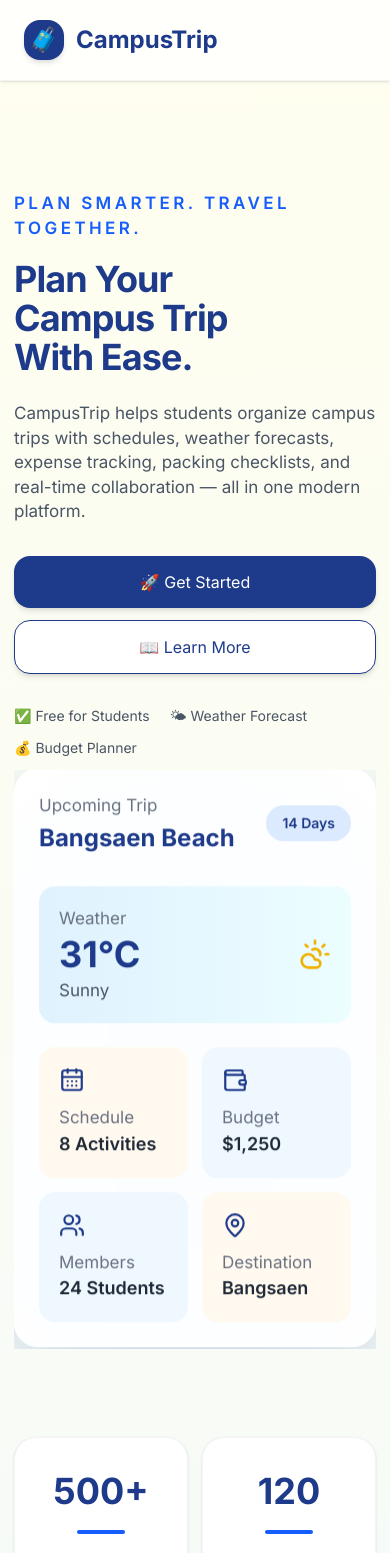
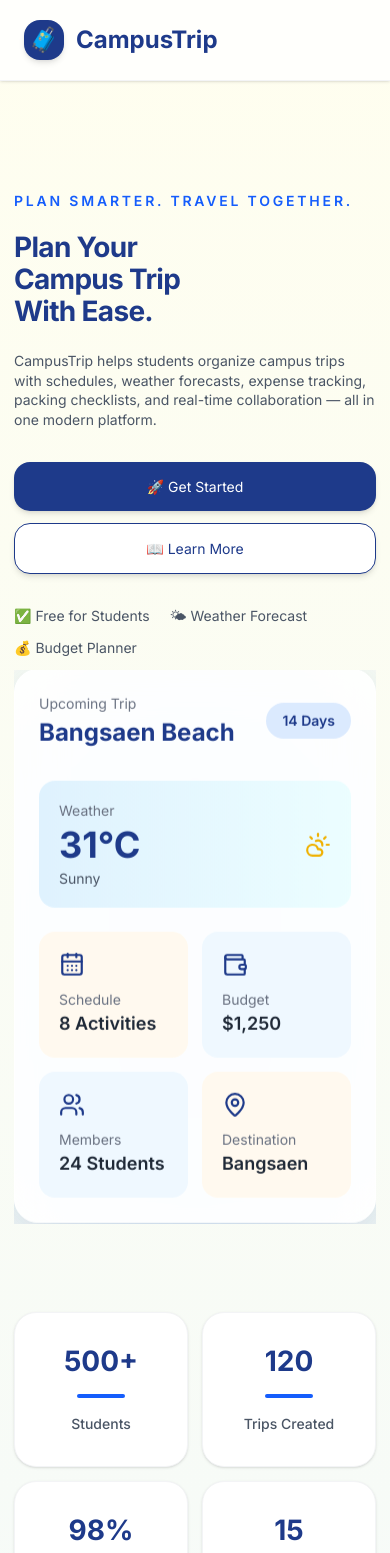
Before and after one commit to SawHsarDohSoe/campus-trip, a React app in the folder frontend/: page / in a window 390 px wide. Shown: the top 1553 px of the page. Built offline with nearby package versions, Linux system fonts and the light colour scheme; no server answers; the HTML template or start-up script is replaced by a standard one.

Commit message:
Compact mobile dashboard layout

```diff
--- a/frontend/src/pages/dashboard/Dashboard.jsx
+++ b/frontend/src/pages/dashboard/Dashboard.jsx
@@ -331,7 +331,7 @@ setSchedules(schedulesData.schedules);
           </div>
 
           <Link
-            to="/trips/new"
+            to="/trips/create"
             className="inline-flex items-center justify-center gap-2 rounded-xl bg-[#1E3A8A] px-5 py-3 font-semibold text-white shadow-lg transition hover:bg-blue-700"
           >
             <Plus size={19} />
--- a/frontend/src/styles/global.css
+++ b/frontend/src/styles/global.css
@@ -70,20 +70,21 @@
   }
 
   main > section:first-of-type h1 {
-    font-size: 36px !important;
-    line-height: 1.08 !important;
+    font-size: 28px !important;
+    line-height: 1.15 !important;
     letter-spacing: -0.025em;
   }
 
   main > section:first-of-type p {
-    font-size: 17px !important;
-    line-height: 1.45 !important;
+    font-size: 14px !important;
+    line-height: 1.4 !important;
   }
 
   main > section:first-of-type a {
-    width: 100%;
-    min-height: 52px;
-    font-size: 17px !important;
+    width: auto;
+    min-height: 44px;
+    padding: 0.625rem 1rem !important;
+    font-size: 15px !important;
   }
 
   /* =======================================================
@@ -98,7 +99,7 @@
   }
 
   main .rounded-3xl.bg-white.p-6 {
-    padding: 18px !important;
+    padding: 14px !important;
   }
 
   /* Reduce card spacing */
@@ -113,20 +114,20 @@
      ======================================================= */
 
   main .rounded-3xl.bg-white h2 {
-    font-size: 23px !important;
+    font-size: 19px !important;
     line-height: 1.2 !important;
     overflow-wrap: anywhere;
   }
 
   main .rounded-3xl.bg-white h3 {
-    font-size: 21px !important;
+    font-size: 17px !important;
     line-height: 1.2 !important;
   }
 
   /* Normal card text */
   main .rounded-3xl.bg-white p {
-    font-size: 16px;
-    line-height: 1.45;
+    font-size: 14px;
+    line-height: 1.4;
   }
 
   /* =======================================================
@@ -134,18 +135,18 @@
      ======================================================= */
 
   main .rounded-3xl.bg-white p.text-2xl {
-    font-size: 27px !important;
+    font-size: 23px !important;
     line-height: 1.15 !important;
     white-space: normal;
     overflow-wrap: anywhere;
   }
 
   main .rounded-3xl.bg-white .text-3xl {
-    font-size: 30px !important;
+    font-size: 25px !important;
   }
 
   main .rounded-3xl.bg-white .text-4xl {
-    font-size: 36px !important;
+    font-size: 28px !important;
   }
 
   /* =======================================================
@@ -160,19 +161,19 @@
   }
 
   main section.bg-\[\#1E3A8A\] > div {
-    padding: 20px !important;
+    padding: 16px !important;
   }
 
   /* Trip title */
   main section.bg-\[\#1E3A8A\] h2 {
-    font-size: 34px !important;
-    line-height: 1.08 !important;
+    font-size: 25px !important;
+    line-height: 1.15 !important;
     overflow-wrap: anywhere;
   }
 
   /* Trip information */
   main section.bg-\[\#1E3A8A\] p {
-    font-size: 17px !important;
+    font-size: 14px !important;
     line-height: 1.4 !important;
     max-width: 100%;
     overflow-wrap: anywhere;
@@ -180,14 +181,13 @@
 
   /* Status badges */
   main section.bg-\[\#1E3A8A\] span {
-    font-size: 15px !important;
+    font-size: 13px !important;
   }
 
   /* View trip button */
   main section.bg-\[\#1E3A8A\] a {
-    width: 100%;
-    min-height: 50px;
-    font-size: 17px !important;
+    min-height: 44px;
+    font-size: 15px !important;
   }
 
   /* =======================================================
@@ -214,19 +214,19 @@
      ======================================================= */
 
   main section.bg-\[\#E5F6FD\] {
-    padding: 18px !important;
+    padding: 14px !important;
     border-radius: 24px !important;
     overflow: hidden;
   }
 
   main section.bg-\[\#E5F6FD\] h2 {
-    font-size: 25px !important;
+    font-size: 20px !important;
     line-height: 1.15 !important;
     overflow-wrap: anywhere;
   }
 
   main section.bg-\[\#E5F6FD\] .text-4xl {
-    font-size: 38px !important;
+    font-size: 30px !important;
   }
 
   main section.bg-\[\#E5F6FD\] .flex.gap-3 {
@@ -249,7 +249,7 @@
   }
 
   main button {
-    font-size: 16px;
+    font-size: 14px;
   }
 
   /* =======================================================
@@ -266,8 +266,8 @@
      ======================================================= */
 
   main svg {
-    max-width: 32px;
-    max-height: 32px;
+    max-width: 26px;
+    max-height: 26px;
   }
 }
 
@@ -283,7 +283,7 @@
   }
 
   main > section:first-of-type h1 {
-    font-size: 32px !important;
+    font-size: 26px !important;
   }
 
   main > section:first-of-type p {
@@ -291,30 +291,30 @@
   }
 
   main section.bg-\[\#1E3A8A\] h2 {
-    font-size: 30px !important;
+    font-size: 23px !important;
   }
 
   main section.bg-\[\#1E3A8A\] > div {
-    padding: 18px !important;
+    padding: 14px !important;
   }
 
   main .rounded-3xl.bg-white.p-6 {
-    padding: 16px !important;
+    padding: 12px !important;
   }
 
   main .rounded-3xl.bg-white p.text-2xl {
-    font-size: 24px !important;
+    font-size: 21px !important;
   }
 
   main .rounded-3xl.bg-white h2 {
-    font-size: 21px !important;
+    font-size: 18px !important;
   }
 
   main section.bg-\[\#E5F6FD\] h2 {
-    font-size: 23px !important;
+    font-size: 19px !important;
   }
 
   main section.bg-\[\#E5F6FD\] .text-4xl {
-    font-size: 34px !important;
+    font-size: 28px !important;
   }
 }
```
